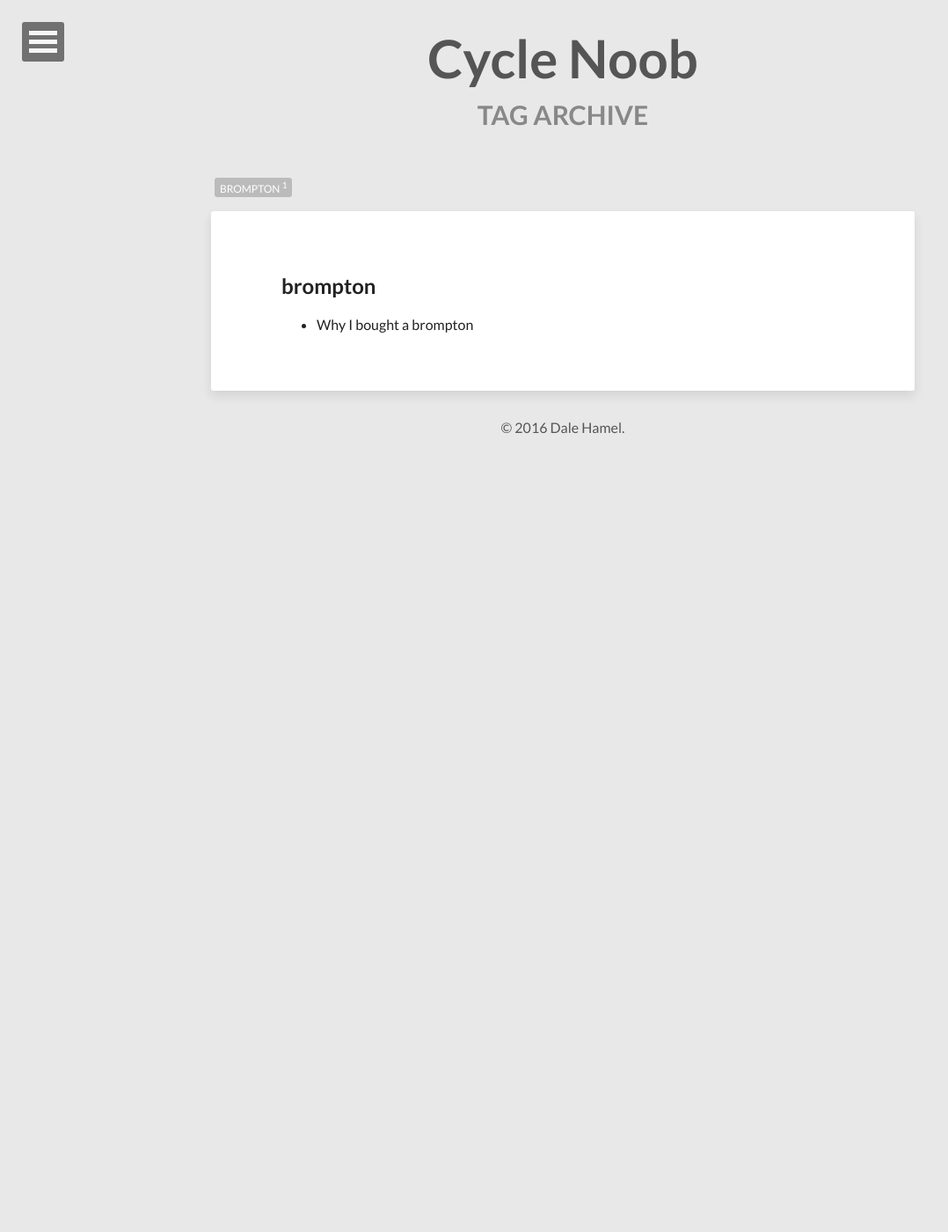
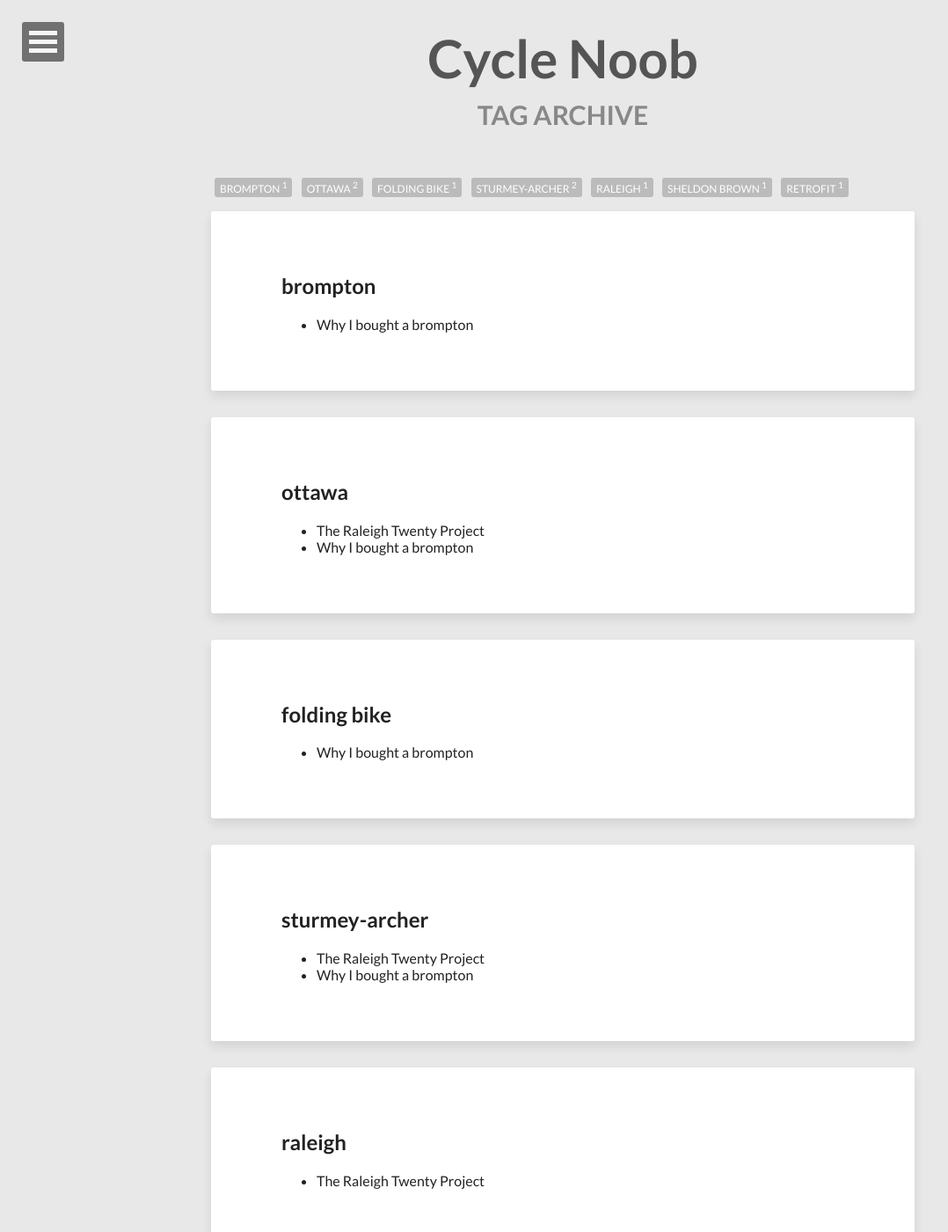
Before and after one commit to cyclenoob/cyclenoob.github.io, a Jekyll site: the page built from tags.html, in a window 1280 px wide and 1400 px high. Shown: the whole window at 88% size, without its empty margins (0-1078 px from the left). Built offline with Jekyll 4.4.1, drawn with Linux system fonts in a browser that asks for light colours; nearby versions of some CDN libraries; some of the changed lines change nothing that is shown; some of the changed text lies outside the part shown.

Commit message:
Raleigh post

```diff
--- a/_posts/2016-08-15-why-i-bought-a-brompton.markdown
+++ b/_posts/2016-08-15-why-i-bought-a-brompton.markdown
@@ -3,7 +3,7 @@ title: Why I bought a brompton
 modified: 2016-08-15
 layout: post
 comments: true
-tags: [brompton]
+tags: [brompton, ottawa, folding bike, sturmey-archer]
 
 ---
 
--- /dev/null
+++ b/_posts/2016-08-17-the-raleigh-project.markdown
@@ -0,0 +1,46 @@
+---
+title: The Raleigh Twenty Project
+modified: 2016-08-17
+layout: post
+comments: true
+tags: [raleigh, ottawa, sheldon brown, sturmey-archer, retrofit]
+
+---
+
+# Raleigh Twenty
+
+A few weeks ago, when I was deciding if I should buy a folding bike or not, I found a cheap Raleigh Twenty not too far from where I lived.
+
+![raleigh](/images/raleigh.jpg)
+
+I was intrigued by it - this bike was literally constructed in the 1970's and still in remarkably good condition!
+
+I did a bit of research, and inevitably stumbled across [the late Sheldon Brown's Raleigh Twenty](http://www.sheldonbrown.com/raleigh-twenty.html). It looked like a decent enough bike, so I picked it up.
+
+Since I ended up buying a Brompton though, I ended up not needing this bike for myself. I did some minor refits on it to get it to be road worthy again:
+
+* Added some modern LED lights (it has its original Dynamo light and it still works, but is a bit of a pain)
+* Tuned up the brakes to be nice and tight
+* Had to have the saddle shaft bolt completely replaced, as the old one was stripped
+* Replaced the pedals with something with a bit more grip
+* Removed the chain cover, as it was clinking against the new pedals.
+
+The now road-worthy bike made a nice gift for my girlfriend, and now we both have folding bikes!
+
+# But wait, there's more!
+
+I've found Sheldon Brown's website remarkably helpful in getting oriented in the world of bicycle maintenance. Somewhat as an homage to him, and somewhat as a practical project to gain more experience in bicycle repair and maintenance, I've decided to continue my refit of the Raleigh Twenty to match his specification as close as possible.
+
+I'm starting by replacing the Sturmey-Archery 3 speed hub with a [Sturmey-Archer X-RF8](http://www.sturmey-archer.com/en/products/detail/x-rf8). This hub is a fair bit more complicated and probably won't have the same longevity, but the gearing gains are much more similar to what I have on the Brompton - and of course are what Sheldon decided to use. My girlfriend's main complaint about the bike is the limited gear range and low gear gain, so replacing the hub is a logical first step.
+
+Of course, replacing the hub will mean that I need to rebuild the wheels. That change will probably be a significant improvement as well:
+
+* The current rims are showing visible signs of rust
+* The current rims are quite heavy
+* The tires are a bit worn, but also much fatter than they need to be
+
+My plan is to get some light BMX rims (The Raleigh Twenty use 20" rims, the same as a BMX), and Schwalbe Marathon tires - the same as on the Brompton. These tires should be much more narrow, meaning they'll have less friction against the road. And of course, the Marathon tires have a reputation of being almost impossible to puncture, so the reliability is an added bonus.
+
+The combination of the increased gear range, lighter rims, and more narrow tires should see this good old Raleigh Twenty flying once more.
+
+Of course, once all this is done pretty much the only original parts will be the frame, fork, and saddle. The only upgrade I might consider after this is the fork. Sheldon suggests that Brompton forks are a good option. Perhaps this Raleigh will end up turning into a sort of "budget Brompton" when all is said and done...
```
Also changed, not shown: images/raleigh.jpg (added).
